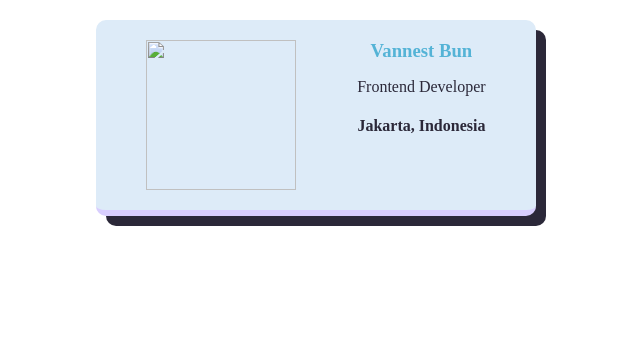
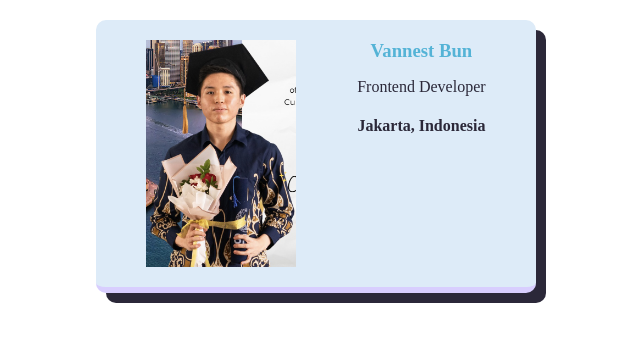
Before and after one commit to VannestBun/business-card, a plain HTML site: page index.html in a window 1280 px wide. Shown: the whole page, without its empty margins (324-964 px from the left). Drawn offline with nearby package versions, Linux system fonts and the light colour scheme.

Commit message:
Update index.html

```diff
--- a/index.html
+++ b/index.html
@@ -4,7 +4,7 @@
     </head>
     <body>
         <div class="card">
-            <img class="avatar" src="images/VannestBun.png">
+            <img class="avatar" src="VannestBun.png">
             <div class"text">
                 <h3>Vannest Bun</h3>
                 <p>Frontend Developer</p>
```
